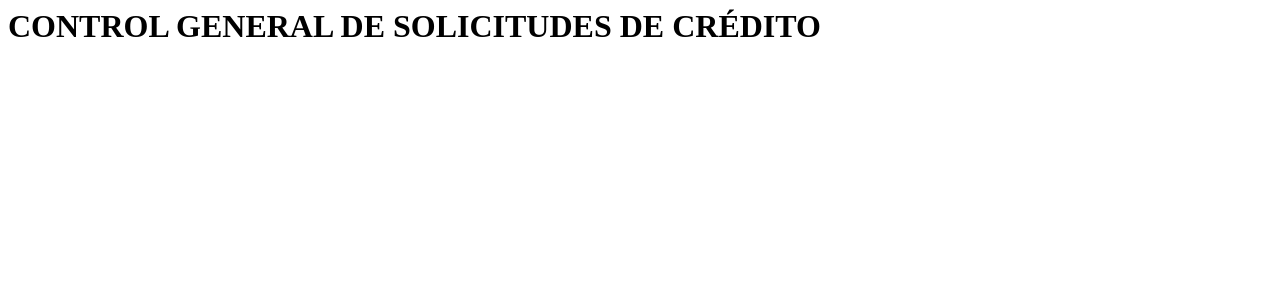
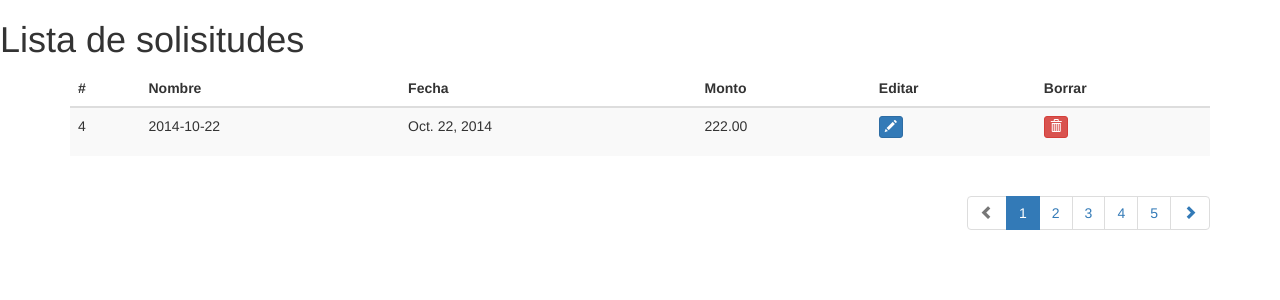
Before and after one commit to 50c10/controlplata, a Django app: page /solisitudes/ in a window 1280 px wide. Shown: the top 300 px of the page. Run offline with Django 3.2, Linux system fonts and the light colour scheme; data comes from the database, SQL or seed files in the repository; both versions use the stored data as it was after the commit; some libraries are stand-ins or nearby versions.

Commit message:
Modificacion el la pantalla que lista las solisitudes

```diff
--- a/apps/solisitudes/templates/solisitudes/base.html
+++ b/apps/solisitudes/templates/solisitudes/base.html
@@ -8,7 +8,13 @@
   <meta name="description" content="The HTML5 Herald">
   <meta name="author" content="SitePoint">
 
+  {% load staticfiles %}
   <link rel="stylesheet" href="css/styles.css?v=1.0">
+  <link rel="stylesheet" href="https://maxcdn.bootstrapcdn.com/bootstrap/3.2.0/css/bootstrap.min.css">
+  <link rel="stylesheet" type="text/css" href="{% static "style.css"%}">
+  <script src="//ajax.googleapis.com/ajax/libs/jquery/2.1.1/jquery.min.js"></script>
+  <script src="https://maxcdn.bootstrapcdn.com/bootstrap/3.2.0/js/bootstrap.min.js"></script>
+
 
   <!--[if lt IE 9]>
   <script src="http://html5shiv.googlecode.com/svn/trunk/html5.js"></script>
@@ -18,7 +24,7 @@
 <body>
 <h1>Lista de solisitudes</h1>
 {% block content %}{% endblock %}
-  <script src="js/scripts.js"></script>
+
 
 </body>
 </html>
--- /dev/null
+++ b/apps/solisitudes/templates/solisitudes/nuevo.html
@@ -0,0 +1,4 @@
+<form method="post">{% csrf_token %}
+    {{ form.as_p }}
+    <input type="submit" value="Submit" />
+</form>
--- a/apps/solisitudes/templates/solisitudes/solisitud.html
+++ /dev/null
@@ -1 +0,0 @@
-<h1>CONTROL GENERAL DE SOLICITUDES DE CRÉDITO</h1>
--- /dev/null
+++ b/apps/solisitudes/templates/solisitudes/solisitud_borrar.html
@@ -0,0 +1,4 @@
+<form method="post">{% csrf_token %}
+    Estas seguro que quieres borrar la solisitud "{{ object }}" ?
+    <input type="submit" value="Submit" />
+</form>
--- a/apps/solisitudes/templates/solisitudes/solisitud_list.html
+++ b/apps/solisitudes/templates/solisitudes/solisitud_list.html
@@ -2,14 +2,113 @@
 
 
 {% block content %}
-{% if lista_solisitudes %}
-    <ul>
-    {% for solisitud in lista_solisitudes %}
-        <li><h3>{{ solisitud.nombre }}<h3></li>
+<div class="container">
+    <div class="row">
+
+
+        <div class="col-md-12">
+        <div class="table-responsive">
+
+
+              <table id="mytable" class="table table-bordred table-striped">
+
+                   <thead>
+
+                   <th>#</th>
+                   <th>Nombre</th>
+                    <th>Fecha</th>
+                     <th>Monto</th>
+                      <th>Editar</th>
+                       <th>Borrar</th>
+                   </thead>
+    <tbody>
+
+
+    {% for solisitud in object_list %}
+        <tr>
+            <td>{{ solisitud.id }}</td>
+            <td>{{ solisitud.nombre }}</td>
+            <td>{{ solisitud.fecha_recepcion }}</td>
+            <td>{{ solisitud.monto }}</td>
+            <td><a href="editar/{{solisitud.id}}" class="btn btn-primary btn-xs"><span class="glyphicon glyphicon-pencil"></span></a>
+            <td><p><button class="btn btn-danger btn-xs" data-title="Delete" data-toggle="modal" data-target="#delete" data-placement="top" rel="tooltip"><span class="glyphicon glyphicon-trash"></span></button></p></td>
+        </tr>
     {% endfor %}
-    </ul>
-{% else %}
-    <p>No hay solisitudes registradas.</p>
-{% endif %}
 
+
+    </tbody>
+
+</table>
+
+<div class="clearfix"></div>
+<ul class="pagination pull-right">
+  <li class="disabled"><a href="#"><span class="glyphicon glyphicon-chevron-left"></span></a></li>
+  <li class="active"><a href="#">1</a></li>
+  <li><a href="#">2</a></li>
+  <li><a href="#">3</a></li>
+  <li><a href="#">4</a></li>
+  <li><a href="#">5</a></li>
+  <li><a href="#"><span class="glyphicon glyphicon-chevron-right"></span></a></li>
+</ul>
+
+            </div>
+
+        </div>
+    </div>
+</div>
+
+
+<div class="modal fade" id="edit" tabindex="-1" role="dialog" aria-labelledby="edit" aria-hidden="true">
+      <div class="modal-dialog">
+    <div class="modal-content">
+          <div class="modal-header">
+        <button type="button" class="close" data-dismiss="modal" aria-hidden="true">×</button>
+        <h4 class="modal-title custom_align" id="Heading">Edit Your Detail</h4>
+      </div>
+          <div class="modal-body">
+          <div class="form-group">
+        <input class="form-control " type="text" placeholder="Mohsin">
+        </div>
+        <div class="form-group">
+
+        <input class="form-control " type="text" placeholder="Irshad">
+        </div>
+        <div class="form-group">
+        <textarea rows="2" class="form-control" placeholder="CB 106/107 Street # 11 Wah Cantt Islamabad Pakistan"></textarea>
+
+
+        </div>
+      </div>
+          <div class="modal-footer ">
+        <button type="button" class="btn btn-warning btn-lg" style="width: 100%;"><span class="glyphicon glyphicon-ok-sign"></span> Update</button>
+      </div>
+        </div>
+    <!-- /.modal-content -->
+  </div>
+      <!-- /.modal-dialog -->
+    </div>
+
+
+
+    <div class="modal fade" id="delete" tabindex="-1" role="dialog" aria-labelledby="edit" aria-hidden="true">
+      <div class="modal-dialog">
+    <div class="modal-content">
+          <div class="modal-header">
+        <button type="button" class="close" data-dismiss="modal" aria-hidden="true">×</button>
+        <h4 class="modal-title custom_align" id="Heading">Delete this entry</h4>
+      </div>
+          <div class="modal-body">
+
+       <div class="alert alert-warning"><span class="glyphicon glyphicon-warning-sign"></span> Are you sure you want to delete this Record?</div>
+
+      </div>
+        <div class="modal-footer ">
+        <button type="button" class="btn btn-warning" ><span class="glyphicon glyphicon-ok-sign"></span> Yes</button>
+        <button type="button" class="btn btn-warning" ><span class="glyphicon glyphicon-remove"></span> No</button>
+      </div>
+        </div>
+    <!-- /.modal-content -->
+  </div>
+      <!-- /.modal-dialog -->
+    </div>
 {% endblock %}
--- a/apps/solisitudes/urls.py
+++ b/apps/solisitudes/urls.py
@@ -1,8 +1,11 @@
-from django.conf.urls import url
+from django.conf.urls import patterns, url
 
 from apps.solisitudes import views
 
 urlpatterns = [
-    url(r'^$', views.index, name='index'),
-    url(r'^list_solisitudes/$',views.list_solisitud, name='lista_solisitudes'),
+	url(r'^$', views.solisitud_list, name='index'),
+	url(r'^nueva$', views.solisitud_create, name='nueva_solisitud'),
+	url(r'^editar/(?P<pk>\d+)$', views.solisitud_update, name='editar_solisitud'),
+	url(r'^borrar/(?P<pk>\d+)$', views.solisitud_delete, name='borrar_solisitud'),
+
 ]
--- a/apps/solisitudes/views.py
+++ b/apps/solisitudes/views.py
@@ -1,14 +1,37 @@
-from django.shortcuts import render
-from django.http import HttpResponse
-
+from django.shortcuts import render, redirect, get_object_or_404
+from django.forms import ModelForm
 
 from apps.solisitudes.models import Solisitud
 # Create your views here.
 
-def index(request):
-    return render(request, 'solisitudes/solisitud.html')
+class SolisitudForm(ModelForm):
+    class Meta:
+        model = Solisitud
 
-def list_solisitud(request):
-	solisitudes_list = Solisitud.objects.all()
-	context = {'lista_solisitudes': solisitudes_list}
-	return render(request, 'solisitudes/solisitud_list.html',context)
+def solisitud_list(request, template_name='solisitudes/solisitud_list.html'):
+    solisitudes = Solisitud.objects.all()
+    data = {}
+    data['object_list'] = solisitudes
+    return render(request, template_name, data)
+
+def solisitud_create(request, template_name='solisitudes/nuevo.html'):
+    form = SolisitudForm(request.POST or None)
+    if form.is_valid():
+        form.save()
+        return redirect('index')
+    return render(request, template_name, {'form':form})
+
+def solisitud_update(request, pk, template_name='solisitudes/nuevo.html'):
+    solisitud = get_object_or_404(Solisitud, pk=pk)
+    form = SolisitudForm(request.POST or None, instance=solisitud)
+    if form.is_valid():
+        form.save()
+        return redirect('index')
+    return render(request, template_name, {'form':form})
+
+def solisitud_delete(request, pk, template_name='solisitudes/solisitud_borrar.html'):
+    solisitud = get_object_or_404(Solisitud, pk=pk)
+    if request.method=='POST':
+        solisitud.delete()
+        return redirect('index')
+    return render(request, template_name, {'object':solisitud})
--- a/controlplata/settings.py
+++ b/controlplata/settings.py
@@ -82,3 +82,8 @@ USE_TZ = True
 # https://docs.djangoproject.com/en/1.7/howto/static-files/
 
 STATIC_URL = '/static/'
+
+STATICFILES_DIRS = (
+    os.path.join(BASE_DIR, "static"),
+    '/var/www/static/',
+)
--- /dev/null
+++ b/controlplata/static/style.css
@@ -0,0 +1,23 @@
+.filterable {
+    margin-top: 15px;
+}
+.filterable .panel-heading .pull-right {
+    margin-top: -20px;
+}
+.filterable .filters input[disabled] {
+    background-color: transparent;
+    border: none;
+    cursor: auto;
+    box-shadow: none;
+    padding: 0;
+    height: auto;
+}
+.filterable .filters input[disabled]::-webkit-input-placeholder {
+    color: #333;
+}
+.filterable .filters input[disabled]::-moz-placeholder {
+    color: #333;
+}
+.filterable .filters input[disabled]:-ms-input-placeholder {
+    color: #333;
+}
```
Also changed, not shown: db.sqlite3, 4 other files.
